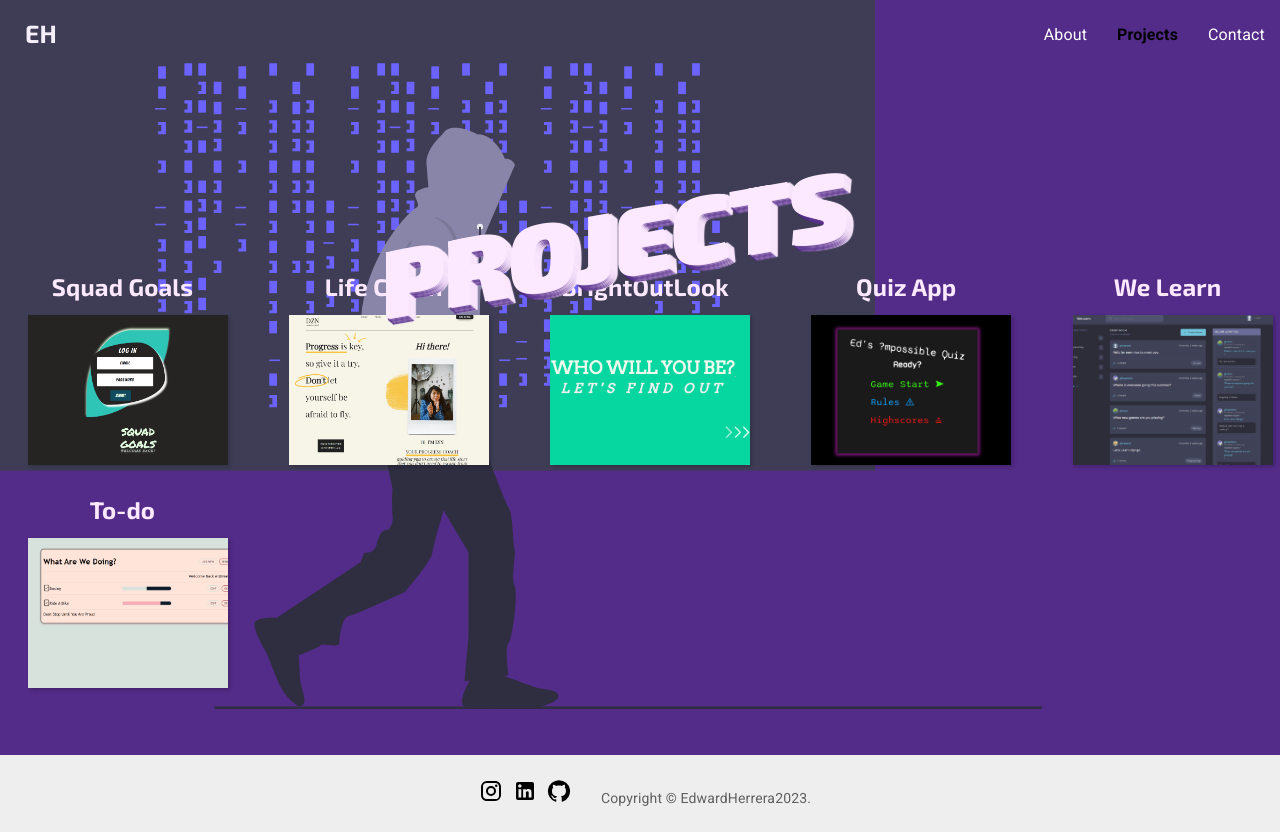
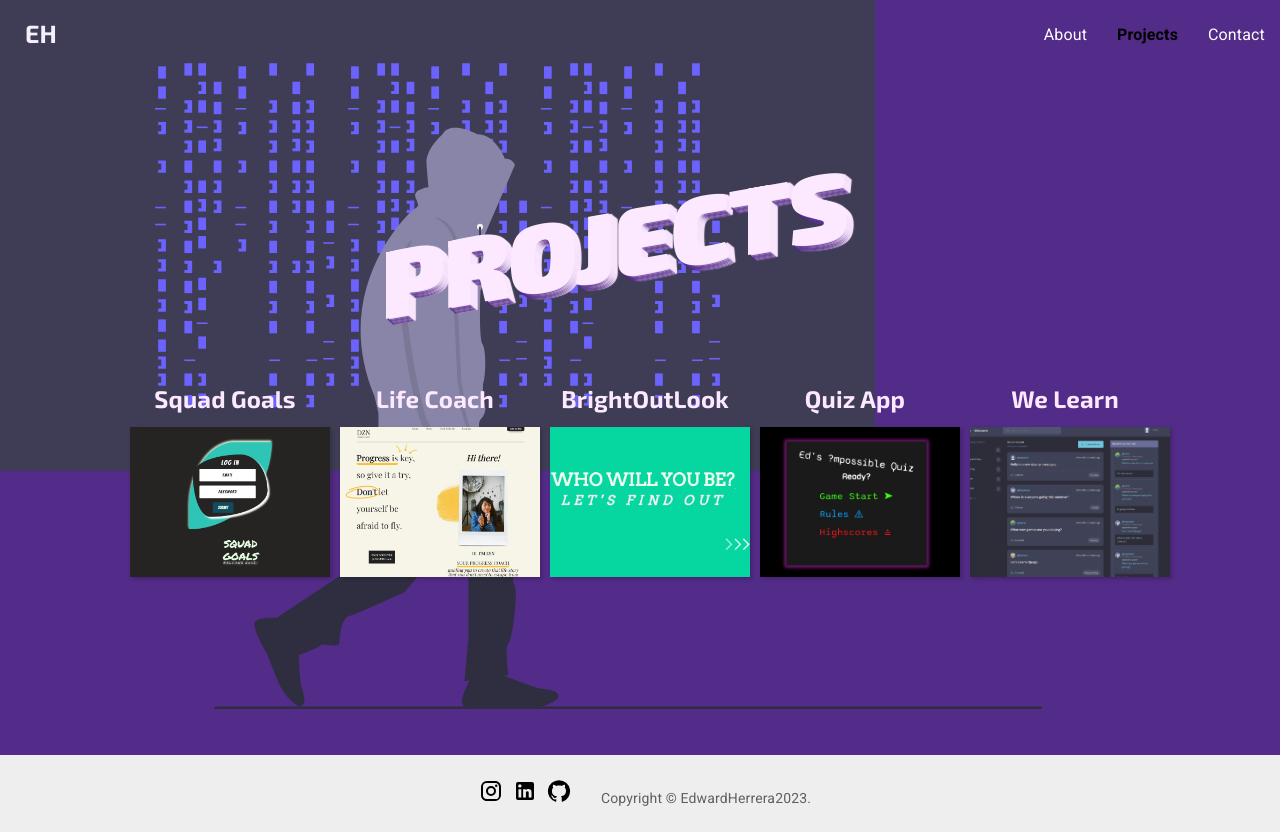
Before and after one commit to Edlenh/EHerreraPort, a React (Create React App) app: page /projects in a window 1280 px wide. Built offline with nearby package versions, Linux system fonts and the light colour scheme.

Commit message:
delete todo app

```diff
--- a/src/routes/Projects/projects.js
+++ b/src/routes/Projects/projects.js
@@ -42,13 +42,6 @@ const projects =[
         "img": learnImg,
         "alt": "picture of social media app"
       },
-      {
-        "id": 6,
-        "title": "To-do",
-        "link": "https://besttodoappever-client-10b65.kinsta.app/",
-        "img": toImg,
-        "alt": "picture of to do app"
-      },
 ]
 
 export default projects
```
